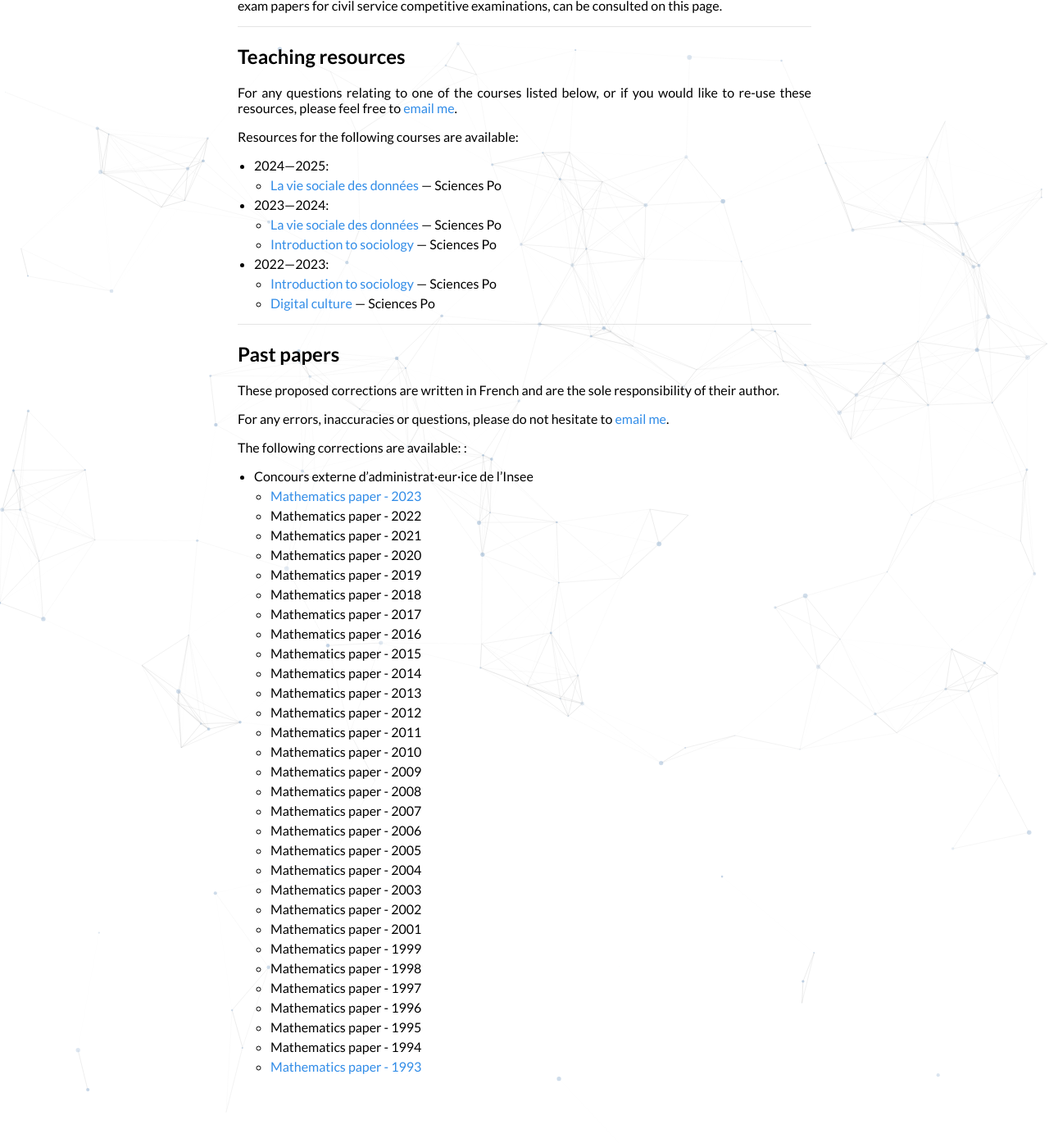
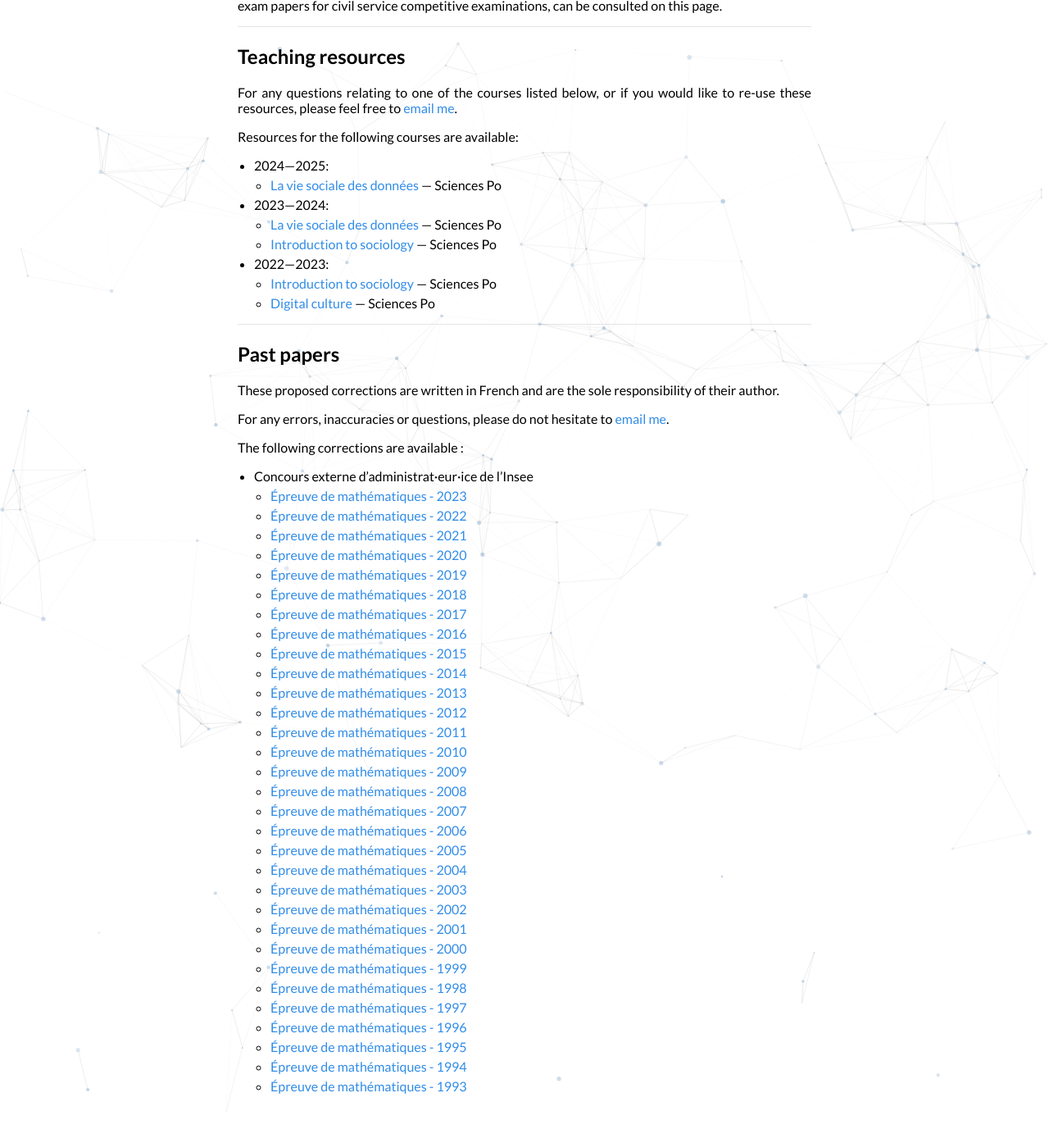
Before and after one commit to bglbrt/bglbrt.github.io, a Jekyll site: the page built from en/resources.md, in a window 1280 px wide and 1400 px high, scrolled down 148 px. Shown: the top 1394 px of the window at 82% size. Built offline with Jekyll 4.4.1, drawn with Linux system fonts in a browser that asks for light colours; nearby versions of some CDN libraries.

Commit message:
Mise à jour des corrections

```diff
--- a/en/resources.md
+++ b/en/resources.md
@@ -42,38 +42,39 @@ lang: "en"
 
 <p> For any errors, inaccuracies or questions, please do not hesitate to <a href = "mailto:benjamin.gilbert@sciencespo.fr">email me</a>. </p>
 
-<p> The following corrections are available: :</p>
+<p> The following corrections are available :</p>
 
 </div>
 
 * Concours externe d'administrat·eur·ice de l'Insee
-    * [Mathematics paper - 2023](/fr/ressources/corrections/insee_administrateur_externe_2023)
-    * Mathematics paper - 2022
-    * Mathematics paper - 2021
-    * Mathematics paper - 2020
-    * Mathematics paper - 2019
-    * Mathematics paper - 2018
-    * Mathematics paper - 2017
-    * Mathematics paper - 2016
-    * Mathematics paper - 2015
-    * Mathematics paper - 2014
-    * Mathematics paper - 2013
-    * Mathematics paper - 2012
-    * Mathematics paper - 2011
-    * Mathematics paper - 2010
-    * Mathematics paper - 2009
-    * Mathematics paper - 2008
-    * Mathematics paper - 2007
-    * Mathematics paper - 2006
-    * Mathematics paper - 2005
-    * Mathematics paper - 2004
-    * Mathematics paper - 2003
-    * Mathematics paper - 2002
-    * Mathematics paper - 2001
-    * Mathematics paper - 1999
-    * Mathematics paper - 1998
-    * Mathematics paper - 1997
-    * Mathematics paper - 1996
-    * Mathematics paper - 1995
-    * Mathematics paper - 1994
-    * [Mathematics paper - 1993](/fr/ressources/corrections/insee_administrateur_externe_1993)
+    * [Épreuve de mathématiques - 2023](/fr/ressources/corrections/insee_administrateur_externe_2023)
+    * [Épreuve de mathématiques - 2022](/fr/ressources/corrections/insee_administrateur_externe_2022)
+    * [Épreuve de mathématiques - 2021](/fr/ressources/corrections/insee_administrateur_externe_2021)
+    * [Épreuve de mathématiques - 2020](/fr/ressources/corrections/insee_administrateur_externe_2020)
+    * [Épreuve de mathématiques - 2019](/fr/ressources/corrections/insee_administrateur_externe_2019)
+    * [Épreuve de mathématiques - 2018](/fr/ressources/corrections/insee_administrateur_externe_2018)
+    * [Épreuve de mathématiques - 2017](/fr/ressources/corrections/insee_administrateur_externe_2017)
+    * [Épreuve de mathématiques - 2016](/fr/ressources/corrections/insee_administrateur_externe_2016)
+    * [Épreuve de mathématiques - 2015](/fr/ressources/corrections/insee_administrateur_externe_2015)
+    * [Épreuve de mathématiques - 2014](/fr/ressources/corrections/insee_administrateur_externe_2014)
+    * [Épreuve de mathématiques - 2013](/fr/ressources/corrections/insee_administrateur_externe_2013)
+    * [Épreuve de mathématiques - 2012](/fr/ressources/corrections/insee_administrateur_externe_2012)
+    * [Épreuve de mathématiques - 2011](/fr/ressources/corrections/insee_administrateur_externe_2011)
+    * [Épreuve de mathématiques - 2010](/fr/ressources/corrections/insee_administrateur_externe_2010)
+    * [Épreuve de mathématiques - 2009](/fr/ressources/corrections/insee_administrateur_externe_2009)
+    * [Épreuve de mathématiques - 2008](/fr/ressources/corrections/insee_administrateur_externe_2008)
+    * [Épreuve de mathématiques - 2007](/fr/ressources/corrections/insee_administrateur_externe_2007)
+    * [Épreuve de mathématiques - 2006](/fr/ressources/corrections/insee_administrateur_externe_2006)
+    * [Épreuve de mathématiques - 2005](/fr/ressources/corrections/insee_administrateur_externe_2005)
+    * [Épreuve de mathématiques - 2004](/fr/ressources/corrections/insee_administrateur_externe_2004)
+    * [Épreuve de mathématiques - 2003](/fr/ressources/corrections/insee_administrateur_externe_2003)
+    * [Épreuve de mathématiques - 2002](/fr/ressources/corrections/insee_administrateur_externe_2002)
+    * [Épreuve de mathématiques - 2001](/fr/ressources/corrections/insee_administrateur_externe_2001)
+    * [Épreuve de mathématiques - 2000](/fr/ressources/corrections/insee_administrateur_externe_2000)
+    * [Épreuve de mathématiques - 1999](/fr/ressources/corrections/insee_administrateur_externe_1999)
+    * [Épreuve de mathématiques - 1998](/fr/ressources/corrections/insee_administrateur_externe_1998)
+    * [Épreuve de mathématiques - 1997](/fr/ressources/corrections/insee_administrateur_externe_1997)
+    * [Épreuve de mathématiques - 1996](/fr/ressources/corrections/insee_administrateur_externe_1996)
+    * [Épreuve de mathématiques - 1995](/fr/ressources/corrections/insee_administrateur_externe_1995)
+    * [Épreuve de mathématiques - 1994](/fr/ressources/corrections/insee_administrateur_externe_1994)
+    * [Épreuve de mathématiques - 1993](/fr/ressources/corrections/insee_administrateur_externe_1993)
```
Also changed, not shown: fr/ressources.md (+29 -28 lines).
